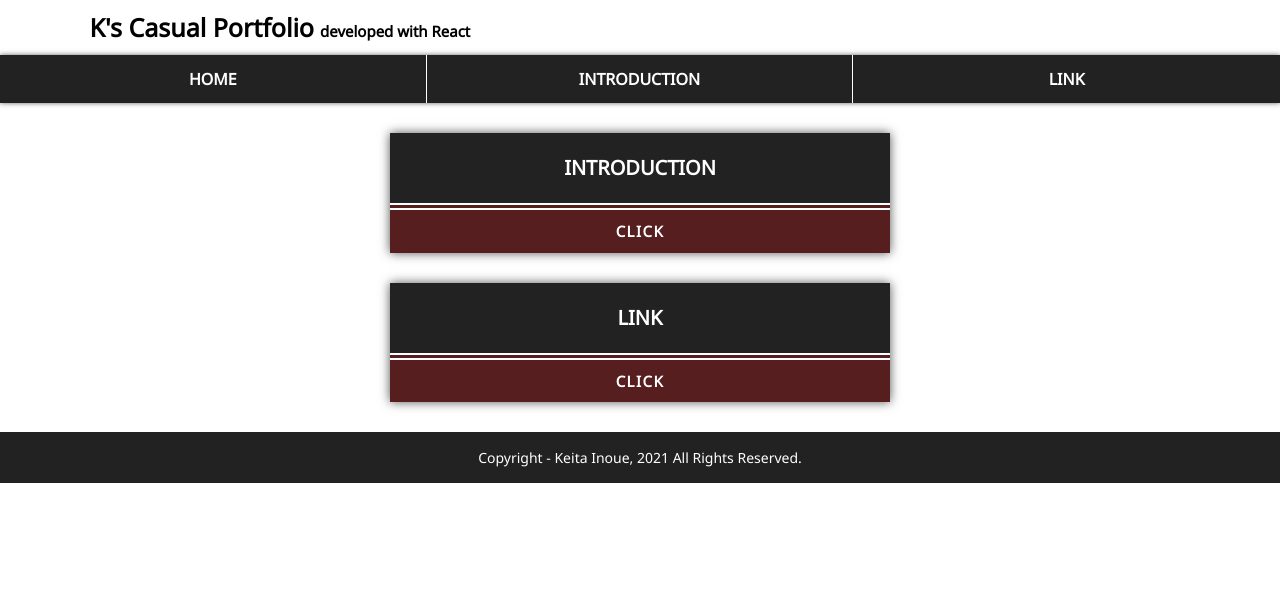
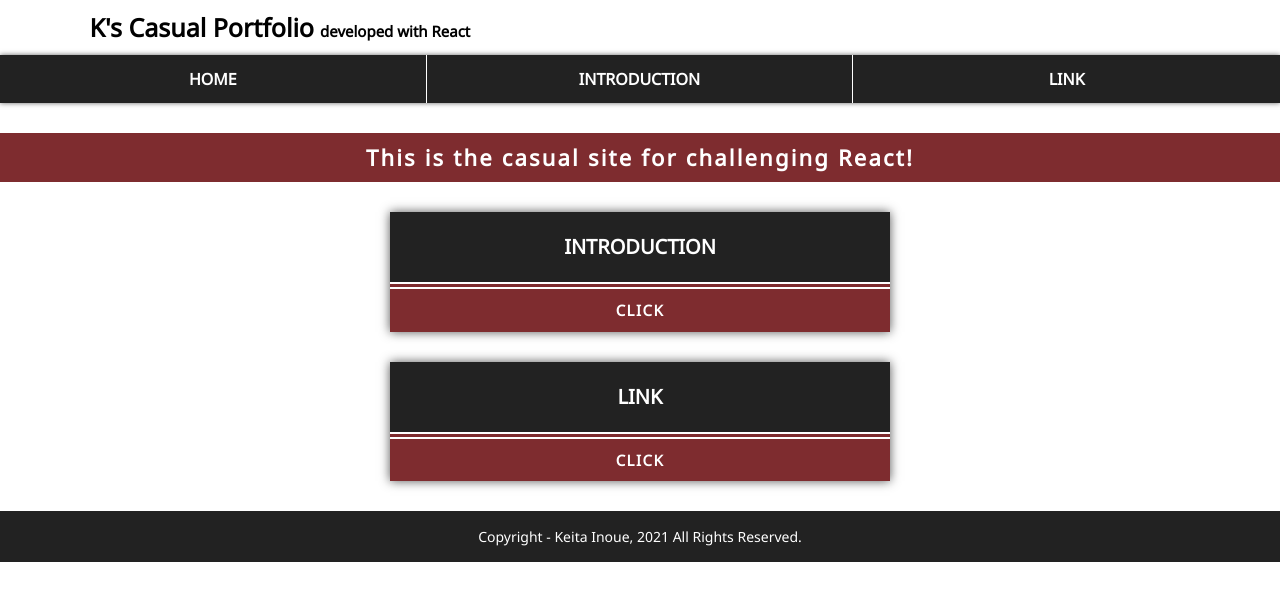
Before and after one commit to k-inoue24/portfolio_react, a React (Create React App) app: page / in a window 1280 px wide. Shown: the top 600 px of the page. Built offline with nearby package versions, Linux system fonts and the light colour scheme.

Commit message:
細部調整・デプロイ

```diff
--- a/src/component/Header.js
+++ b/src/component/Header.js
@@ -7,7 +7,7 @@ class Header extends React.Component {
       <header>
         <div className="inner">
           <div className="siteTitle">
-            K's Casual Portfolio<span>developed with React</span>
+            <Link to="/">K's Casual Portfolio<span>developed with React</span></Link>
           </div>
           {/* <h1 className="siteTitle">
             K's Casual Portfolio<span>developed with React</span>
--- a/src/component/Main.js
+++ b/src/component/Main.js
@@ -5,7 +5,7 @@ import routes from '../routes/routes';
 class Main extends React.Component {
   render() {
     return (
-        <div className="inner">
+      <main>
         <Switch>
         {routes.map((route, idx) => (
           <Route
@@ -16,7 +16,7 @@ class Main extends React.Component {
           />
         ))}
         </Switch>
-        </div>
+      </main>
       )
     }
   }
--- a/src/css/common.scss
+++ b/src/css/common.scss
@@ -66,12 +66,12 @@ main {
 
 .pageTitle {
     color: #fff;
-    background: #571e20;
+    background: #7e2c2f;
     text-align: center;
     font-weight: bold;
     font-size: 2.2rem;
-    letter-spacing: 0.2em;
-    padding: 5px 0;
+    letter-spacing: 0.1em;
+    padding: 8px 5px;
     margin-right: -7vw;
     margin-left: -7vw;
     margin-bottom: 30px;
--- a/src/css/link.scss
+++ b/src/css/link.scss
@@ -17,7 +17,7 @@
         box-shadow: 0 0 5px #555;
         &:first-child,
         &:nth-child(2) {
-            margin-bottom: 25px;
+            margin-bottom: 30px;
         }
         .linkImg {
             width: 100%;
@@ -27,7 +27,6 @@
             text-align: center;
             color: #fff;
             font-weight: 600;
-            // background: #571e20;
             background: #222;
             padding: 8px 0;
         }
--- a/src/css/top.scss
+++ b/src/css/top.scss
@@ -24,20 +24,20 @@
             background: #222;
             padding: 20px 0;
             &.modalTitle {
-                background: #571e20;
+                background: #7e2c2f;
             }
         }
         .itemDetail {
             cursor: pointer;
             color: #fff;
-            background: #571e20;
+            background: #7e2c2f;
             font-size: 1.5rem;
             letter-spacing: 0.1em;
             padding: 10px 0;
             border-top: 7px double #fff;
             transition: 0.3s;
             &:hover {
-                background: #623d3e;
+                background: #8f5456;
             }
         }
     }
--- a/src/page/Introduction.js
+++ b/src/page/Introduction.js
@@ -28,7 +28,7 @@ class Introduction extends React.Component {
       },
     ]
     return (
-        <main>
+      <div className="inner">
         <h1 className="pageTitle">INTRODUCTION</h1>
         <div className="introductionWrap">
           {
@@ -43,8 +43,7 @@ class Introduction extends React.Component {
             })
           }
         </div>
-
-        </main>
+      </div>
         )
     }
   }
--- a/src/page/Link.js
+++ b/src/page/Link.js
@@ -32,7 +32,7 @@ class Link extends React.Component {
         },
       ]
     return (
-        <main>
+      <div className="inner">
         <h1 className="pageTitle">LINK</h1>
         <div className="linkWrap">
           {PortfolioLIst.map((portfolio,idx) => {
@@ -47,7 +47,7 @@ class Link extends React.Component {
             );
           })}
         </div>
-        </main>
+      </div>
         )
     }
   }
--- a/src/page/Top.js
+++ b/src/page/Top.js
@@ -18,7 +18,8 @@ class Top extends React.Component {
       },
     ]
     return (
-      <main>
+      <div className="inner">
+        <h1 className="pageTitle">This is the casual site for challenging React!</h1>
         <div className='itemWrap'>
           {ItemList.map((item,index) => {
             return (
@@ -31,7 +32,7 @@ class Top extends React.Component {
             )
           })}
         </div>
-      </main>
+      </div>
       )
   }
   }
```
Also changed, not shown: 22 other files (tests, documents, lock files or other folders). Lines whose indentation alone changed are shown as unchanged.
